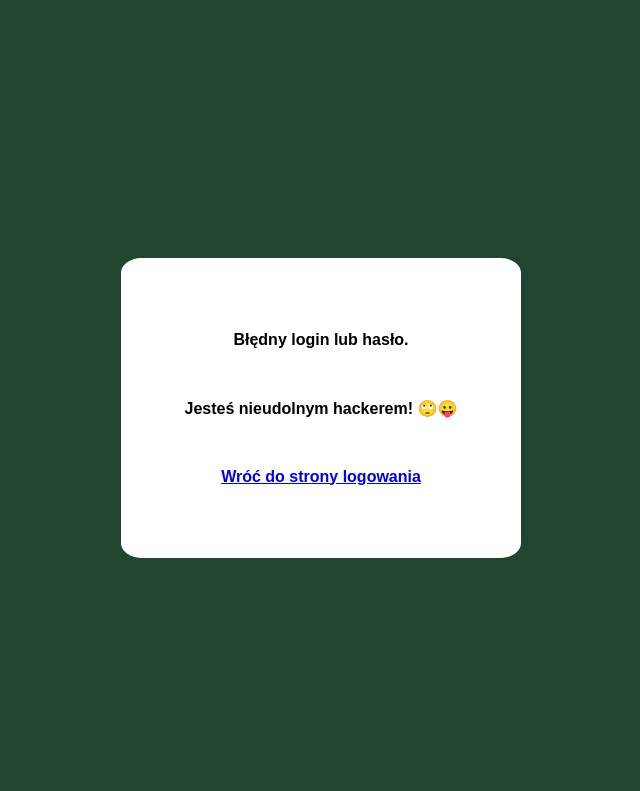
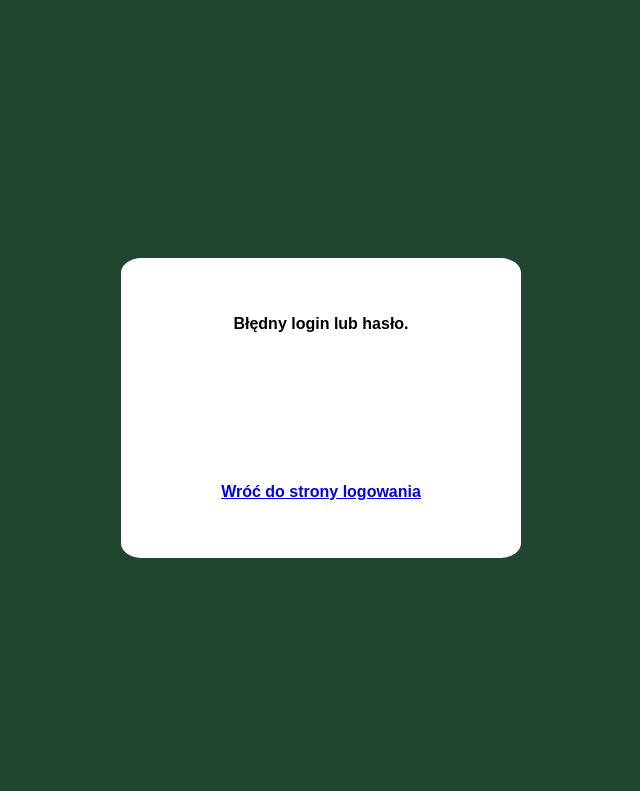
Before and after one commit to Aberratio/CleanFramework, a PHP site: page / in a window 1280 px wide. Shown: the top 791 px of the page, without its empty margins (319-959 px from the left). Run offline with PHP 8.4, Linux system fonts and the light colour scheme.

Commit message:
changes in index.php

```diff
--- a/my_app/index.php
+++ b/my_app/index.php
@@ -38,6 +38,7 @@ session_start();
 
         #powrot {
             display: block;
+            margin-top: 100px;
             padding-bottom: 50px;
         }
     </style>
@@ -47,7 +48,7 @@ session_start();
     <section id="widok">
         <div class="formularz">
             <p class="polecenie">Błędny login lub hasło.</p>
-            <p class="polecenie">Jesteś nieudolnym hackerem! 🙄😛</p>
+            <!-- <p class="polecenie">Jesteś nieudolnym hackerem! 🙄😛</p> -->
             <a class="polecenie" id="powrot" href="logowanie.php">Wróć do strony logowania</a>
         </div>
     </section>
```
